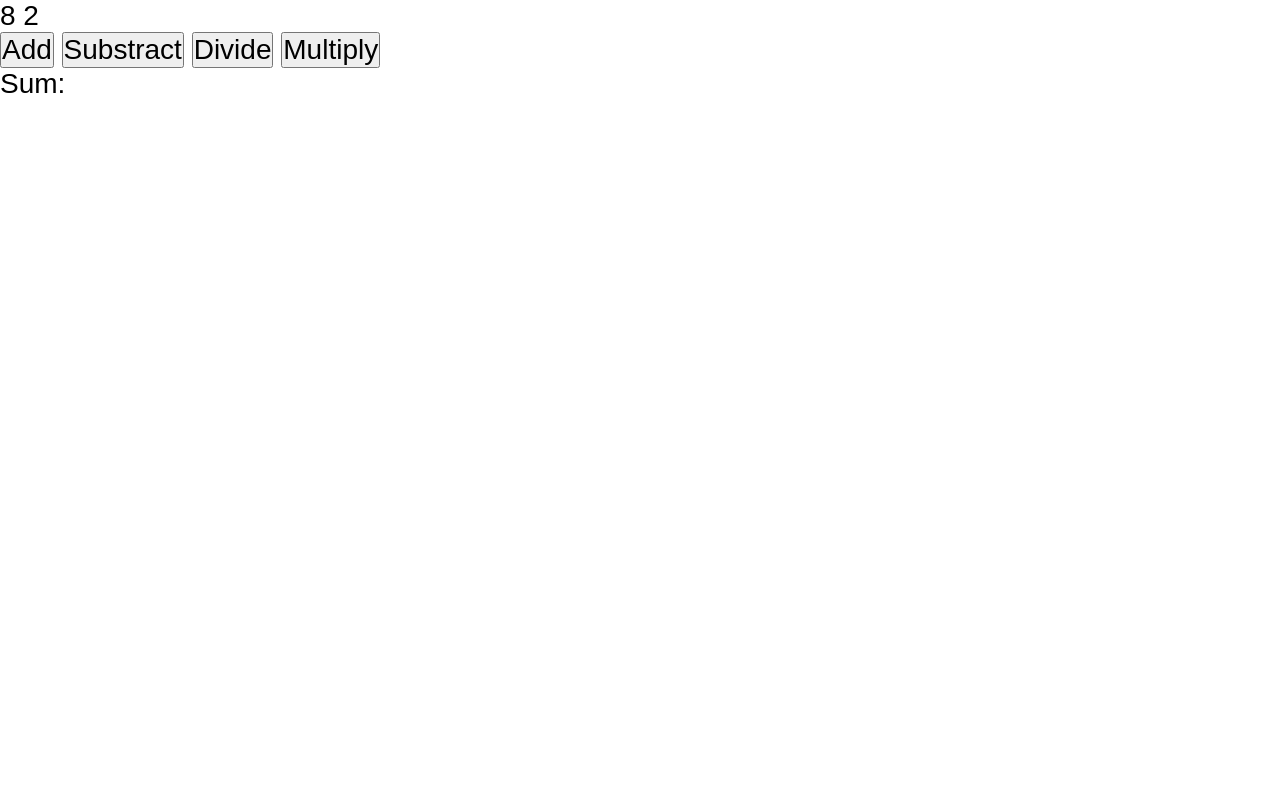
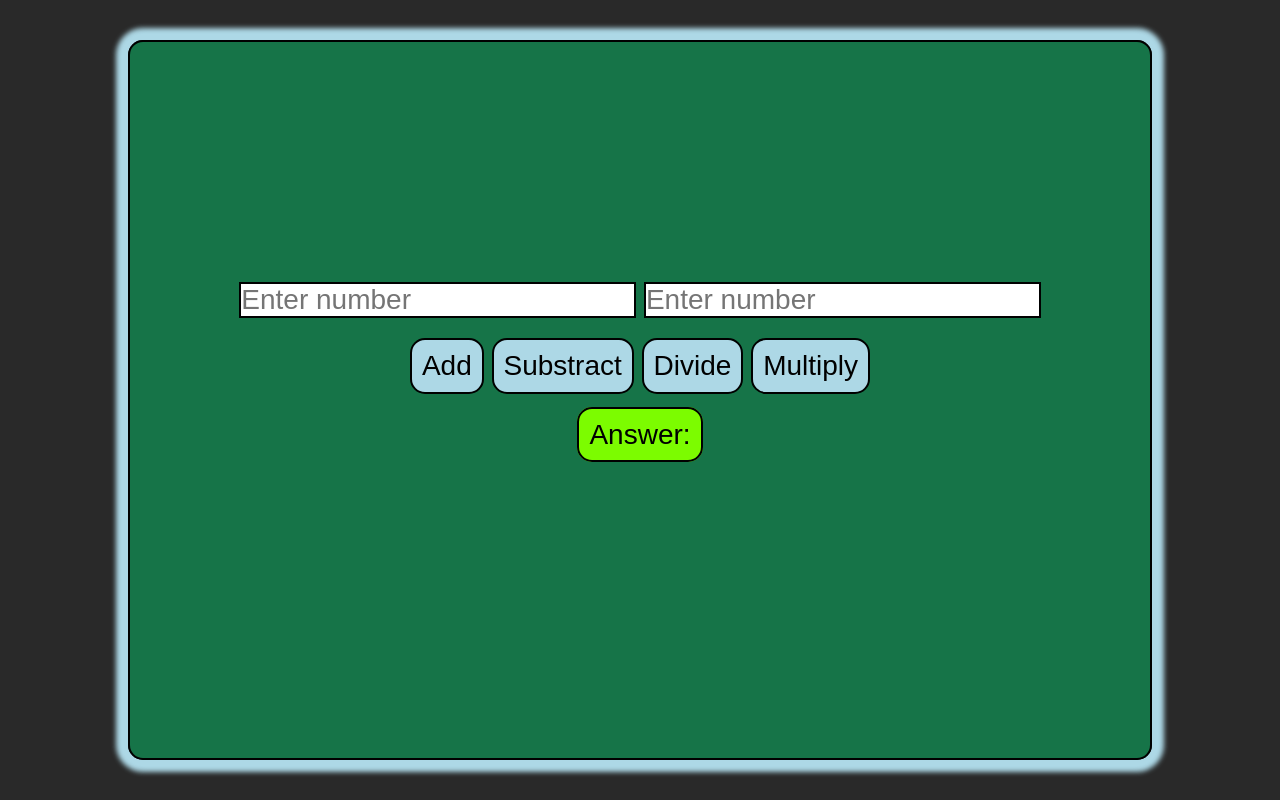
Before and after one commit to Chanchalcr/Calculator, a plain HTML site: page index.html in a window 1280 px wide. Drawn offline with Linux system fonts and the light colour scheme.

Commit message:
I improved the interface and add the user input functionality.

```diff
--- a/index.html
+++ b/index.html
@@ -1,23 +1,25 @@
 <!DOCTYPE html>
 <html lang="en">
-<head>
-    <meta charset="UTF-8">
-    <meta http-equiv="X-UA-Compatible" content="IE=edge">
-    <meta name="viewport" content="width=device-width, initial-scale=1.0">
-    <title>Chanchal's Calculator
-    </title>
-    <link rel="stylesheet" href="style.css">
-</head>
-<body>
-    <span id="num1-el"></span>
-    <span id="num2-el"></span>
-    <br>
-    <button onclick="add()">Add</button>
-    <button onclick="substract()">Substract</button>
-    <button onclick="divide()">Divide</button>
-    <button onclick="multiply()">Multiply</button>
-    <br>
-    <span id="sum-el">Sum:</span>
-<script src="index.js"></script>
-</body>
+  <head>
+    <meta charset="UTF-8" />
+    <meta http-equiv="X-UA-Compatible" content="IE=edge" />
+    <meta name="viewport" content="width=device-width, initial-scale=1.0" />
+    <title>Chanchal's Calculator</title>
+    <link rel="stylesheet" href="style.css" />
+    <link rel="icon" href="/calculator/icons8-calculator-16.png">
+  </head>
+  <body>
+    <div class="box">
+      <input id="num1-el" placeholder="Enter number"></input>
+      <input id="num2-el" placeholder="Enter number"></input>
+      <br />
+      <button class="button-el" onclick="add()">Add</button>
+      <button class="button-el" onclick="substract()">Substract</button>
+      <button class="button-el" onclick="divide()">Divide</button>
+      <button class="button-el" onclick="multiply()">Multiply</button>
+      <br />
+      <span id="sum-el">Answer:</span>
+    </div>
+    <script src="index.js"></script>
+  </body>
 </html>
--- a/index.js
+++ b/index.js
@@ -1,26 +1,24 @@
-let num1=8
-let num2=2
-document.getElementById("num1-el").textContent= num1
-document.getElementById("num2-el").textContent= num2
 
+let num1=document.getElementById("num1-el")
+let num2=document.getElementById("num2-el")
 let sum= document.getElementById("sum-el")
 
 function add() {
-    let sum1 = num1 + num2
-    sum.textContent = "Sum: " + sum1
+    let sum1 = parseInt(num1.value) + parseInt(num2.value)
+    sum.textContent = "Answer: " + sum1
 }
 
 function substract() {
-    let sum1 = num1 - num2
-    sum.textContent = "Sum: " + sum1
+    let sum1 = parseInt(num1.value) - parseInt(num2.value)
+    sum.textContent = "Answer: " + sum1
 }
 
 function multiply() {
-    let sum1 = num1 * num2
-    sum.textContent = "Sum: " + sum1
+    let sum1 = parseInt(num1.value) * parseInt(num2.value)
+    sum.textContent =  "Answer: " + sum1
 }
 
 function divide() {
-    let sum1 = num1 / num2
-    sum.textContent = "Sum: " + sum1
+    let sum1 = parseInt(num1.value) / parseInt(num2.value)
+    sum.textContent =  "Answer: " + sum1
 }
--- a/style.css
+++ b/style.css
@@ -6,3 +6,38 @@
     font-size: 28px;
     font-family: sans-serif;
 }
+body{
+    text-align: center;
+    background-color: rgb(41, 41, 41);
+}
+.box {
+    margin-top: 5vh;
+    border: solid black 2px;
+    border-radius: 15px;
+    width: 80vw;
+    margin-left: auto;
+    margin-right: auto;
+    box-shadow: 0px 0px 5px 12px lightblue;
+    height: 90vh;
+    padding-top: 30vh;
+    background-color: rgba(4, 191, 104, 0.5);
+}
+#num1-el,#num2-el {
+    display: inline-block;
+    width: 31vw;
+    margin-bottom: 20px;
+    border: solid rgb(0, 0, 0) 2px;
+}
+.button-el {
+    background: lightblue;
+    border: solid black 2px;
+    border-radius: 15px;
+    padding: 10px;
+    margin-bottom: 25px;
+}
+#sum-el {
+    border: solid black 2px;
+    border-radius: 15px;
+    padding: 10px;
+    background-color: lawngreen;
+}
```
Also changed, not shown: icons8-calculator-16.png (added).
